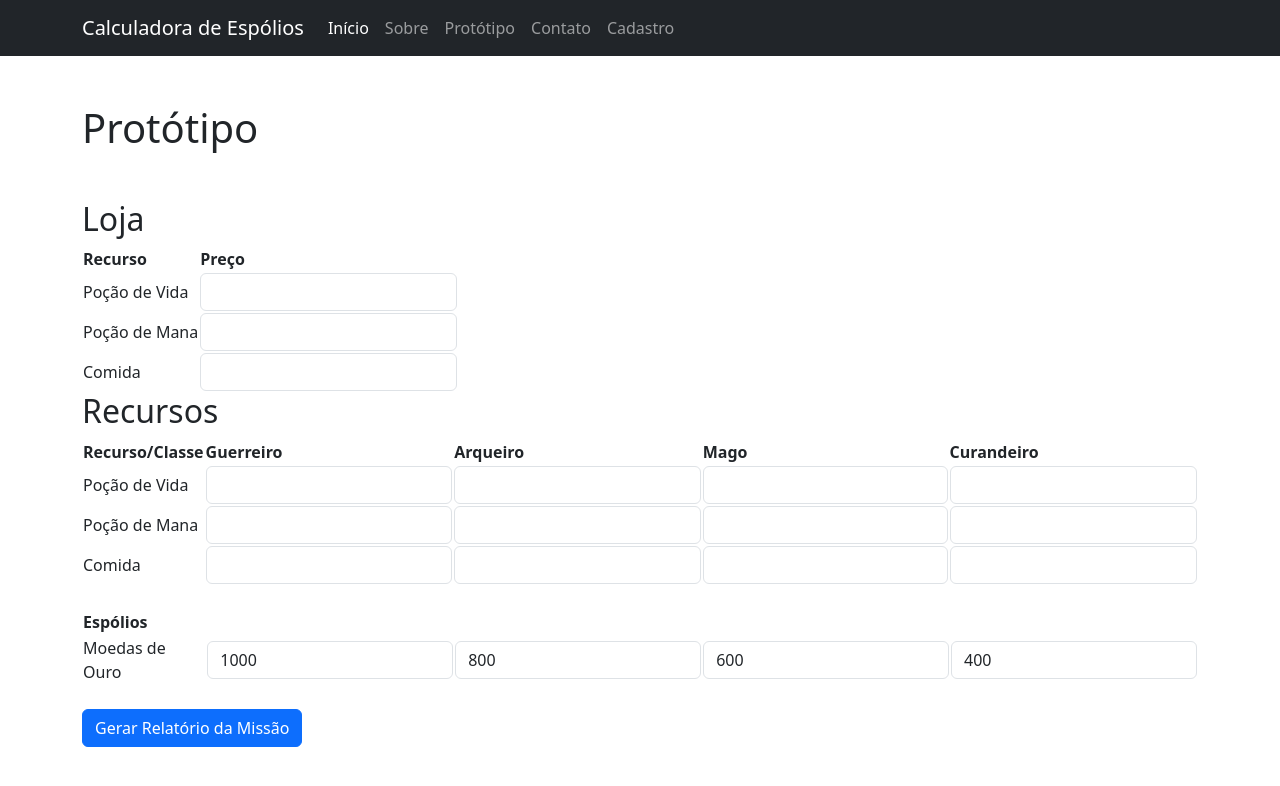
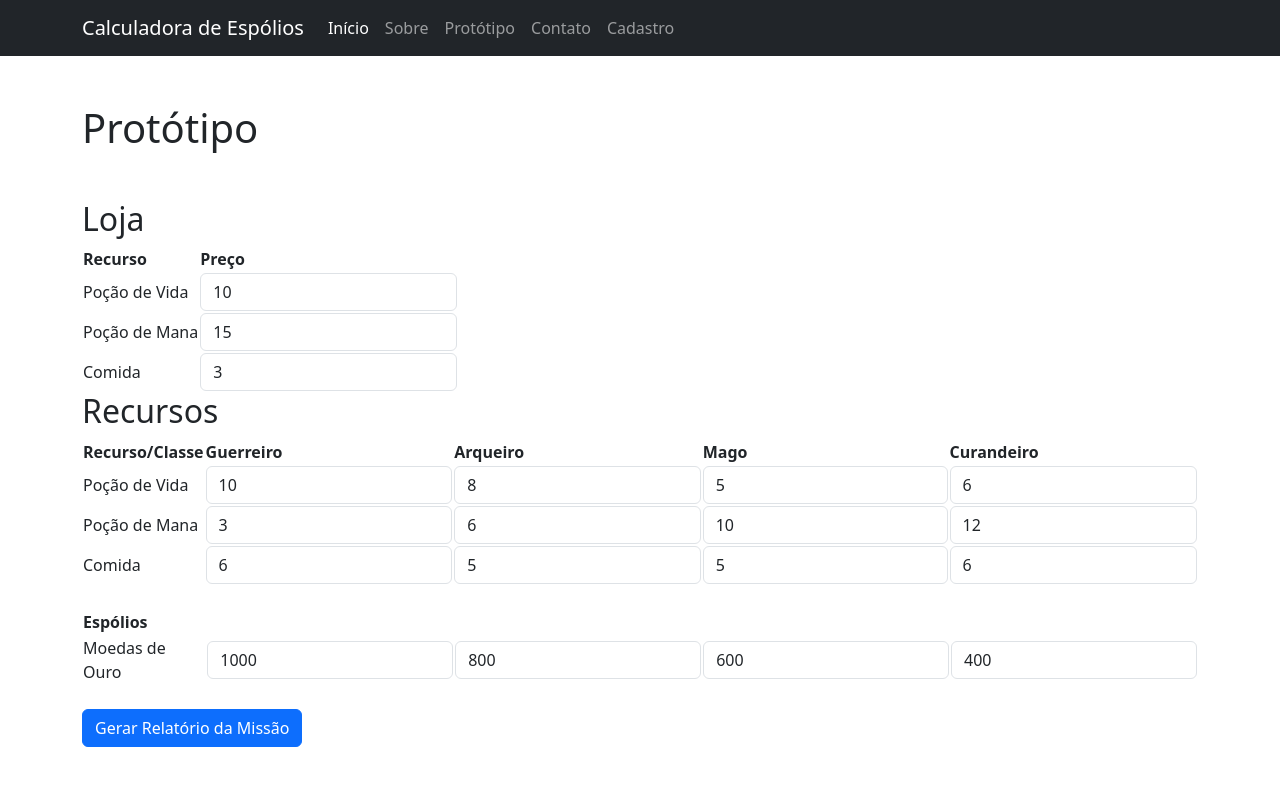
Before and after one commit to grotepedro/trabalho-microinformatica-fe, a plain HTML site: page prototipo.html in a window 1280 px wide. Drawn offline with nearby package versions, Linux system fonts and the light colour scheme; files that its build step writes are made by us from their sources.

Commit message:
Update prototipo.html

```diff
--- a/prototipo.html
+++ b/prototipo.html
@@ -54,15 +54,15 @@
                 </tr>
                 <tr>
                     <td>Poção de Vida</td> <!--Preço do recurso Poção de Vida-->
-                    <td><input class="form-control value="10" type="number" id="precoPocaoVida" name="Poção de Vida"></td>
+                    <td><input class="form-control" value="10" type="number" id="precoPocaoVida" name="Poção de Vida"></td>
                 </tr>
                 <tr>
                     <td>Poção de Mana</td> <!--Preço do recurso Poção de Mana-->
-                    <td><input class="form-control value="15" type="number" id="precoPocaoMana" name="Poção de Mana"></td>
+                    <td><input class="form-control" value="15" type="number" id="precoPocaoMana" name="Poção de Mana"></td>
                 </tr>
                 <tr>
                     <td>Comida</td> <!--Preço do recurso Comida-->
-                    <td><input class="form-control value="3" type="number" id="precoComida" name="Comida"></td>
+                    <td><input class="form-control" value="3" type="number" id="precoComida" name="Comida"></td>
                 </tr>
             </table>
             </form>
@@ -82,24 +82,24 @@
                 </tr>
                 <tr>
                     <td>Poção de Vida</td> <!--Quantidade Vida por personagem-->
-                    <td><input class="form-control value="10 type="number" id="v0"></td>
-                    <td><input class="form-control value="8 type="number" id="v1"></td>
-                    <td><input class="form-control value="5 type="number" id="v2"></td>
-                    <td><input class="form-control value="6 type="number" id="v3"></td>
+                    <td><input class="form-control" value="10" type="number" id="v0"></td>
+                    <td><input class="form-control" value="8" type="number" id="v1"></td>
+                    <td><input class="form-control" value="5" type="number" id="v2"></td>
+                    <td><input class="form-control" value="6" type="number" id="v3"></td>
                 </tr>
                 <tr>
                     <td>Poção de Mana</td> <!--Tabela Quantidade Mana por personagem-->
-                    <td><input class="form-control value="3 type="number" id="m0"></td>
-                    <td><input class="form-control value="6 type="number" id="m1"></td>
-                    <td><input class="form-control value="10 type="number" id="m2"></td>
-                    <td><input class="form-control value="12 type="number" id="m3"></td>
+                    <td><input class="form-control" value="3" type="number" id="m0"></td>
+                    <td><input class="form-control" value="6" type="number" id="m1"></td>
+                    <td><input class="form-control" value="10" type="number" id="m2"></td>
+                    <td><input class="form-control" value="12" type="number" id="m3"></td>
                 </tr>
                 <tr>
                     <td>Comida</td> <!--Tabela Quantidade Comida por personagem-->
-                    <td><input class="form-control value="6 type="number" id="c0"></td>
-                    <td><input class="form-control value="5 type="number" id="c1"></td>
-                    <td><input class="form-control value="5 type="number" id="c2"></td>
-                    <td><input class="form-control value="6 type="number" id="c3"></td>
+                    <td><input class="form-control" value="6" type="number" id="c0"></td>
+                    <td><input class="form-control" value="5" type="number" id="c1"></td>
+                    <td><input class="form-control" value="5" type="number" id="c2"></td>
+                    <td><input class="form-control" value="6" type="number" id="c3"></td>
                 </tr>
 
             </table>
@@ -114,10 +114,10 @@
                     </tr>
                     <tr>
                         <td>Moedas de Ouro</td>
-                        <td><input class="form-control type="number id="o0" value="1000" name="Guerreiro"></td>
-                        <td><input class="form-control type="number id="o1" value="800" name="Arqueiro"></td>
-                        <td><input class="form-control type="number id="o2" value="600" name="Mago"></td>
-                        <td><input class="form-control type="number id="o3" value="400" name="Curandeiro"></td>
+                        <td><input class="form-control" type="number" id="o0" value="1000" name="Guerreiro"></td>
+                        <td><input class="form-control" type="number" id="o1" value="800" name="Arqueiro"></td>
+                        <td><input class="form-control" type="number" id="o2" value="600" name="Mago"></td>
+                        <td><input class="form-control" type="number" id="o3" value="400" name="Curandeiro"></td>
                     </tr>
 
                 </table>
```
